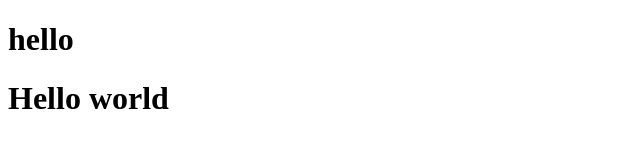
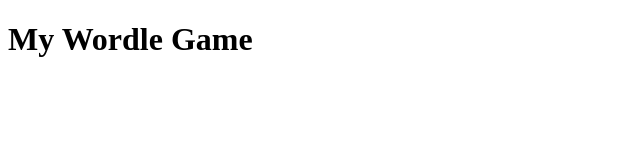
Before and after one commit to niklonberg/wordle-react-app, a React app: page / in a window 1280 px wide. Shown: the whole page, without its empty margins (0-640 px from the left). Built offline with nearby package versions, Linux system fonts and the light colour scheme.

Commit message:
add Header, wrappers

```diff
--- a/src/components/App/App.js
+++ b/src/components/App/App.js
@@ -1,3 +1,11 @@
+import Header from "../Header/Header";
+
 export function App() {
-  return <h1>Hello world</h1>;
+  return (
+    <div className="wrapper">
+      <Header />
+
+      <div className="game-wrapper">{/* <Game /> */}</div>
+    </div>
+  );
 }
--- /dev/null
+++ b/src/components/Header/Header.js
@@ -0,0 +1,11 @@
+import React from "react";
+
+function Header() {
+  return (
+    <header>
+      <h1>My Wordle Game</h1>
+    </header>
+  );
+}
+
+export default Header;
--- a/src/index.html
+++ b/src/index.html
@@ -5,7 +5,6 @@
     <title>Wordle React App</title>
   </head>
   <body>
-    <h1>hello</h1>
     <div id="root"></div>
     <script type="module" src="index.js"></script>
   </body>
```
Also changed, not shown: dist/index.html.
